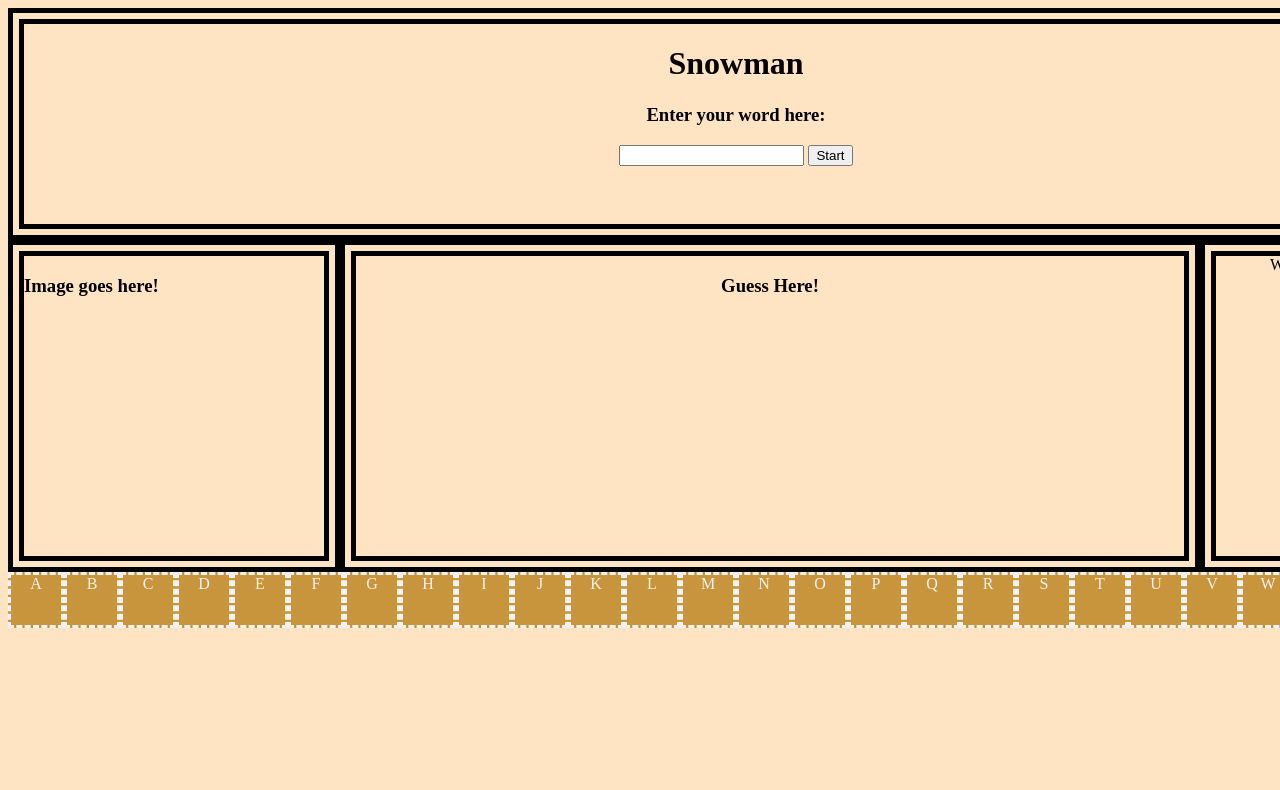
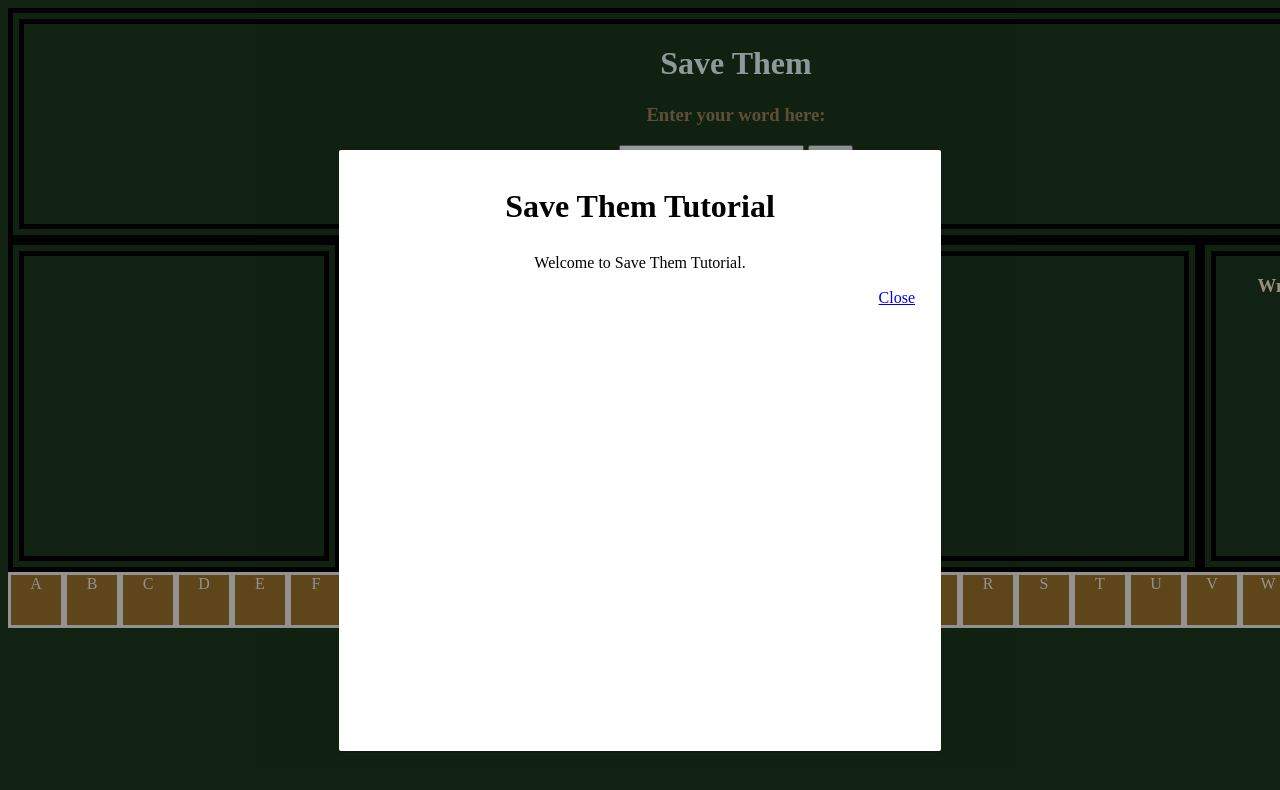
Before and after one commit to artanplaku/Open-the-vault, a plain HTML site: page index.html in a window 1280 px wide. Shown: the top 790 px of the page. Drawn offline with Linux system fonts and the light colour scheme.

Commit message:
added music and changed colors

```diff
--- a/index.html
+++ b/index.html
@@ -5,10 +5,13 @@
     <meta http-equiv="X-UA-Compatible" content="IE=edge">
     <meta name="viewport" content="width=device-width, initial-scale=1.0">
     <link rel="stylesheet" href="style.css">
+
     <title>Document</title>
 </head>
 <div class="playerOne">
-    <h1 class="snowMan_Name">Snowman</h1>
+
+
+    <h1 class="snowMan_Name">Save Them</h1>
     <h3 class="enterWordHere">Enter your word here:</h3>
     <input type="text" id="wordInput" name="wordInput">
     <button class="startButton">Start</button>
@@ -16,18 +19,27 @@
 </div>
 <div class="container">
     <div class="image">
-        <h3>Image goes here!</h3>
     </div>
 <div class="guess">
-    <h3>Guess Here!</h3>
+    <h3 class="guessHere">Guess Here!</h3>
     <div class="letters"></div>
 
 </div>
 
 <body>
     <div class="wrongLettersBox">
-        Wrong Letters
+       <h3 class="wrongLettersText">Wrong Letters</h3>
         <div class="wrongLetters"></div>
+        <button id="openModal">About the Game</button>
+        <div id="modal">
+          <div id="modal-textbox">
+            <h1 class="modalTitle">Save Them Tutorial</h1>
+              <p>Welcome to Save Them Tutorial. </p>
+              <div id="modal-footer">
+                <a id="close" href="#">Close</a>
+                </div>
+          </div>
+        </div>
     </div>
 </div>
 <div class="alphabet">
@@ -59,6 +71,7 @@
 <div class="letter" id="Z">Z</div>
 </div>
 
+
 <script src="script.js"></script>
 </body>
 </html>
--- a/script.js
+++ b/script.js
@@ -13,19 +13,25 @@ let winCount = 0;
 console.log(`win count is ${winCount}` )
 let loseCount = 0;
 console.log(`lose count is ${loseCount}`)
+const countDown = document.querySelector("#countdown")
 
+let audio = new Audio("./audio/song.mp3");
 
 //-------------START BUTTON----------------------------------------------//
 
 startButton.addEventListener("click", ()=>{
-    inputVal = inputButton.value
-    let chars = inputVal.split("")
+    inputButton.style.display = "none"
+    startButton.style.display = "none"
+    inputVal = inputButton.value;
+    let chars = inputVal.split("");
+    audio.play();
     for(let i=0; i<chars.length;i++){
         const hiddenLetter = document.createElement("span")
         hiddenLetter.classList.add("input-letters")
         hiddenLetter.id = i
         hiddenLetter.innerText = "_"
         hiddenLetter.style.marginRight = "15px"
+        hiddenLetter.style.color = "white"
         // const hiddenChar = document.createElement("p")
         // hiddenLetter.appendChild(hiddenChar)
         // console.log(hiddenLetter)
@@ -82,6 +88,7 @@ const revealLetter = (e) =>{
                 e.target.remove()
                 if(winCount===chars.length){
                     alert("You won the Game!")
+                    audio.pause();
 
                 }
 
@@ -90,13 +97,16 @@ const revealLetter = (e) =>{
 
         })
     }else{
-        wrongCounter.push(guessedLetter)
+        wrongCounter.push(" " + guessedLetter)
         wrongLetters.innerText = wrongCounter
+        wrongLetters.style.color = "red"
         loseCount+=1
         console.log(loseCount)
         e.target.remove()
         if(loseCount>=5){
-            alert("Game Over!")
+            alert("Game Over!");
+            countDown.style.display = "none"
+            audio.pause();
         }
 
 
@@ -141,3 +151,23 @@ alphabet.forEach(letter=>{
 
 
 // }
+//--------------------------MODAL--------------------------------------------//
+//Grabbing Elements
+const openBtn = document.getElementById('openModal');
+const modal = document.getElementById('modal')
+const close = document.getElementById('close')
+
+//Functions
+const openModal = () => {
+  modal.style.display = 'block';
+}
+
+const closeModal = () => {
+  modal.style.display = 'none'
+}
+
+//Event Listeners
+openBtn.addEventListener('click', openModal)
+
+close.addEventListener('click', closeModal)
+setTimeout(openModal, 1000);
--- a/style.css
+++ b/style.css
@@ -1,5 +1,5 @@
 body{
-    background-color: #ffe4c4;
+    background-color: #1c381f;
     display:flex;
     flex-direction: column;
     flex-wrap: wrap;
@@ -9,6 +9,12 @@ body{
     border-width: 1em;
     text-align: center;
      height: 200px;
+}
+.snowMan_Name{
+    color: azure;
+}
+.enterWordHere{
+    color: rgb(159, 131, 90);
 }
 .wrongLettersBox{
     border-style: double;
@@ -20,15 +26,20 @@ body{
 
 
 }
+.wrongLettersText{
+    color: blanchedalmond;
+}
 .container{
     display: flex;
+    /* background-image: url("/imgs/puppy\ jail.gif"); */
 }
 #wordInput{
     /* transform: translate(574px, 43px); */
     color: black;
     text-transform: uppercase
 }
-
+.image{
+}
 
 .startButton{
     /* transform: translate(572px, 43px); */
@@ -42,6 +53,9 @@ body{
     border-width: 1em;
     width: 828px;
     height: 300px;
+}
+.guessHere{
+    color:blanchedalmond
 }
 .image{
     border-style: double;
@@ -58,12 +72,52 @@ body{
 .letter{
     height: 50px;
     width: 50px;
-    border-style: dashed;
+    border-style: solid;
     text-align: center;
-    background-color: rgb(200, 149, 60);
+    background-color: rgb(158, 116, 44);
     color: rgb(242, 242, 242);
+}
+.letter:hover{
+    background-color: white;
+    color: black;
+    margin-bottom: -10px;
 }
 #countdown{
     font-size: 20px;
     color:red;
 }
+.wrongLetters{
+    margin-bottom: -30px;
+}
+#modal {
+	background-color: rgba(0,0,0,0.4);
+	position: fixed;
+	top: 0;
+	left: 0;
+	height: 100%;
+	width: 100%;
+	z-index: 1;
+	/*This puts our modal in front of the body (which has a default z-index setting of `0`*/
+	overflow: auto;
+	/*If overflow is clipped, a scroll-bar should be added to see the rest of the content*/
+    display: none;
+}
+#modal-textbox {
+	background-color: white;
+	height: 550px;
+	width: 550px;
+	border-radius: 2px;
+    margin: 150px auto;
+	box-shadow: 0 2px 2px rgba(0, 0, 0, 0.2);
+    padding: 2%;
+    line-height: 120%;
+}
+#openModal{
+    display: none;
+}
+#modal-footer {
+	text-align: right;
+}
+.modalTitle{
+    padding-bottom: 15px;
+}
```
Also changed, not shown: 1 other file.
